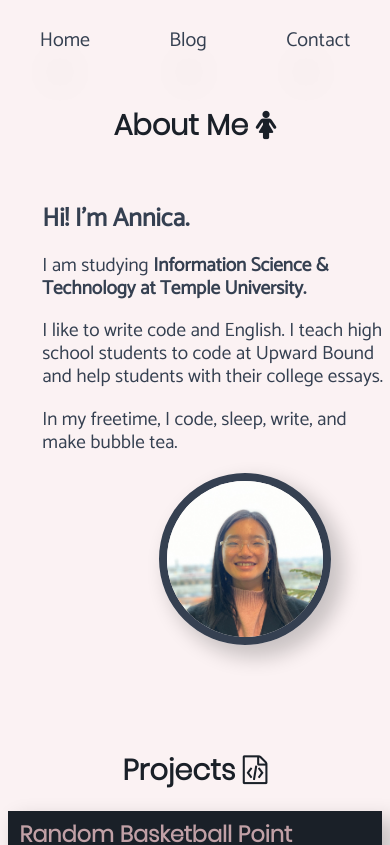
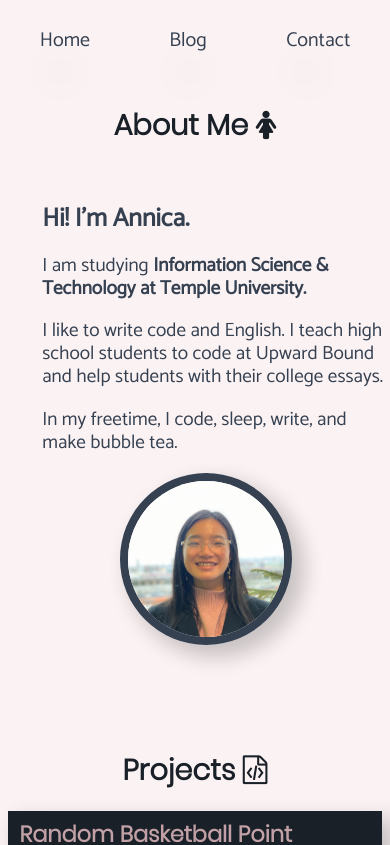
Before and after one commit to chiuannica/banannica, a Vue app: page /#/ in a window 390 px wide. Shown: the top 845 px of the page. Built offline with nearby package versions, Linux system fonts and the light colour scheme.

Commit message:
about pic mobile fix

```diff
--- a/src/components/About.vue
+++ b/src/components/About.vue
@@ -78,7 +78,7 @@ export default {
   }
   .my-picture {
     width: 40%;
-    margin-left: 30%;
+    margin-left: 20%;
     margin-right: 30%;
   }
 }
--- a/src/components/Blog.vue
+++ b/src/components/Blog.vue
@@ -73,6 +73,7 @@ export default {
           date: '5/27/2020',
           author: 'Annica',
           paragraphs: [
+            { id: 5, text: 'Thank you, next to this program that rejected me.' },
             { id: 5, text: '<iframe width="560" height="315" src="https://www.youtube.com/embed/gl1aHhXnN1k?start=39" frameborder="0" allow="accelerometer; autoplay; encrypted-media; gyroscope; picture-in-picture" allowfullscreen></iframe>' },
             { id: 0, text: 'I got rejected by a program that I really wanted to be part of and I am slightly, actually extremely, upset. The world is my enemy! The world is out to get me! My efforts are futile!' },
             { id: 1, text: 'That is what I thought immediately after, then I remembered that it is good to be rejected.' },
```
